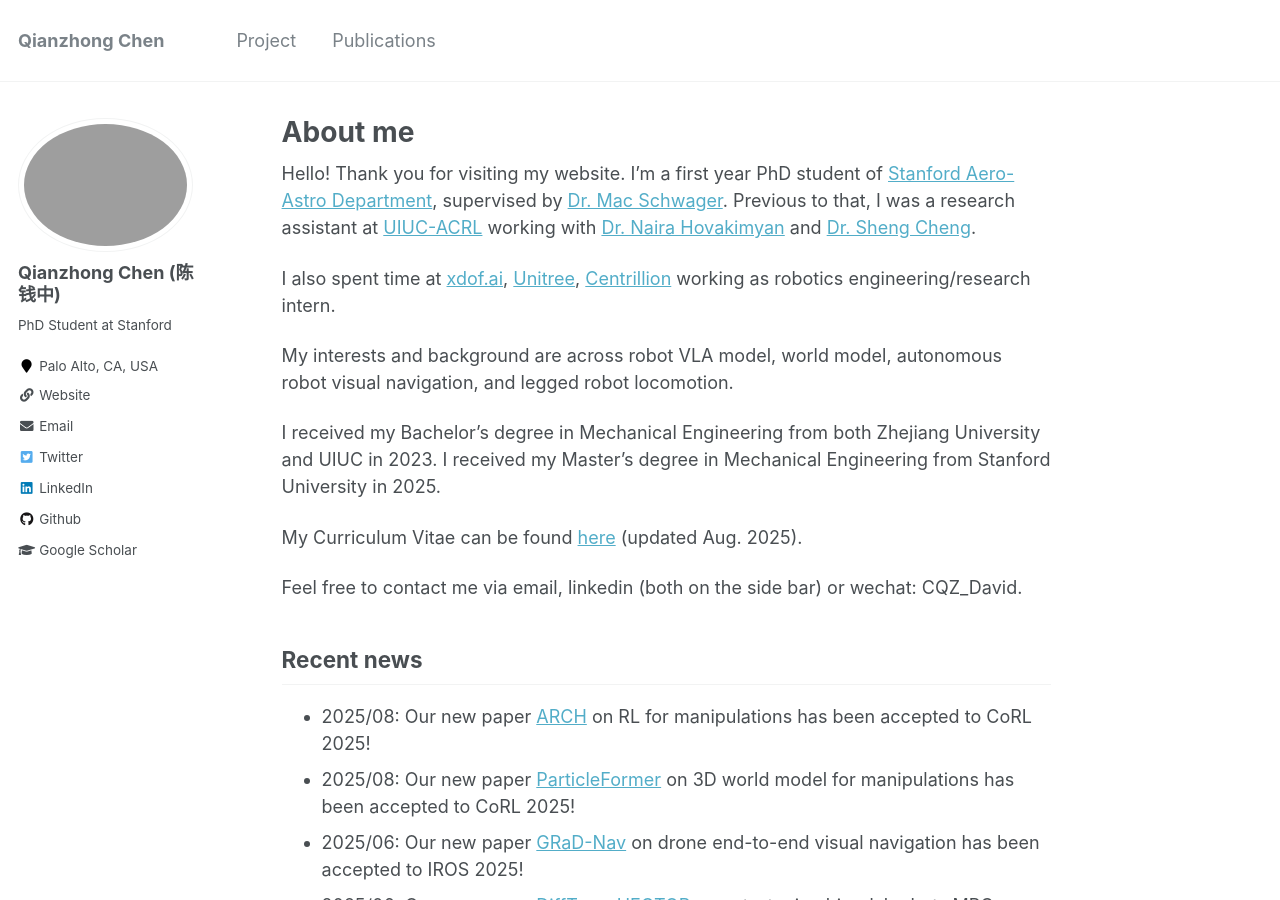
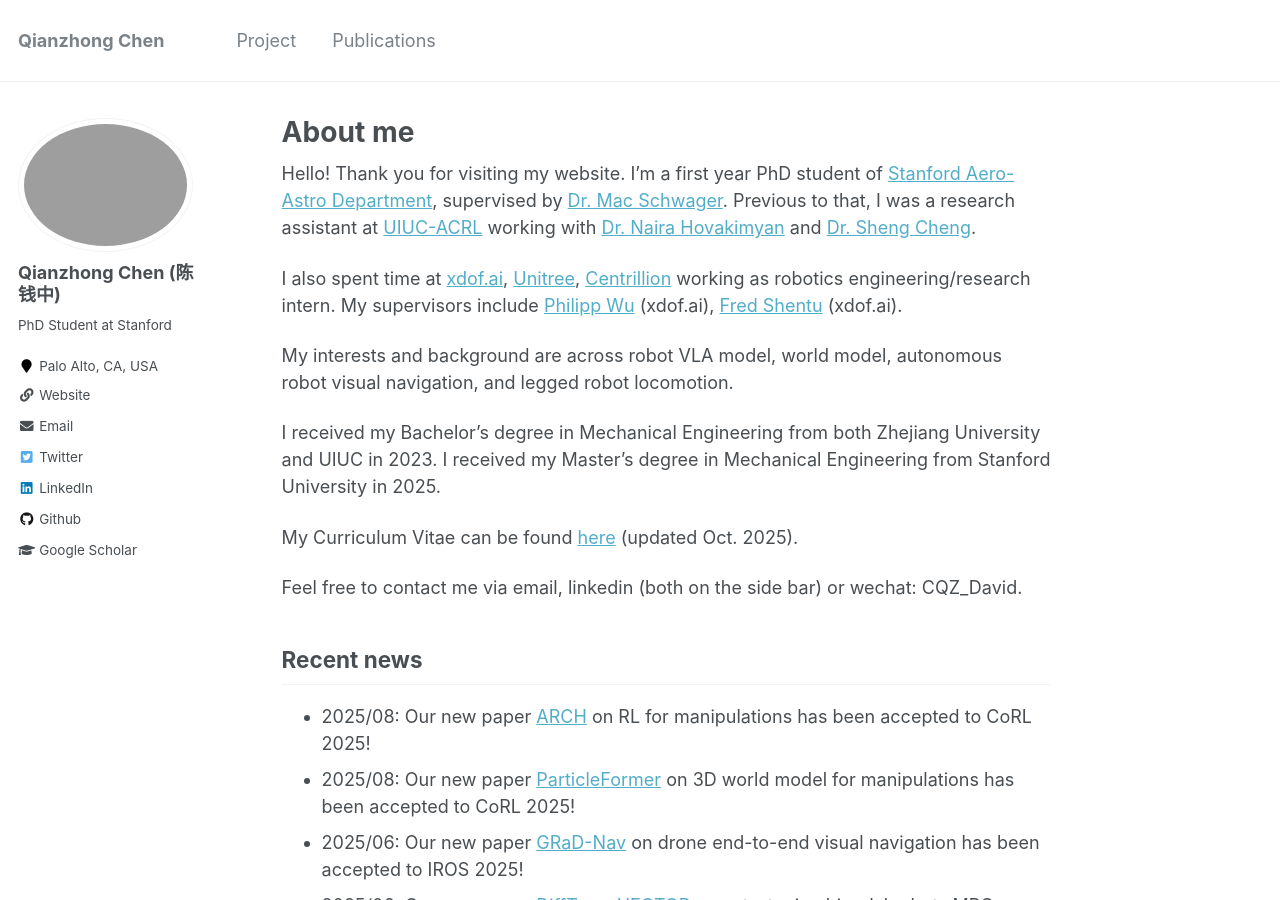
Before and after one commit to Qianzhong-Chen/Qianzhong-Chen.github.io, a Jekyll site: the page built from _pages/about.md, in a window 1280 px wide and 900 px high. Built offline with Jekyll 4.4.1, drawn with Linux system fonts in a browser that asks for light colours.

```diff
--- a/_pages/about.md
+++ b/_pages/about.md
@@ -9,13 +9,13 @@ redirect_from:
 ---
 Hello! Thank you for visiting my website. I'm a first year PhD student of [Stanford Aero-Astro Department](https://aa.stanford.edu/), supervised by [Dr. Mac Schwager](https://web.stanford.edu/~schwager/). Previous to that, I was a research assistant at [UIUC-ACRL](https://naira.mechse.illinois.edu/) working with [Dr. Naira Hovakimyan](https://mechse.illinois.edu/people/profile/nhovakim) and [Dr. Sheng Cheng](https://sheng-cheng.github.io/).
 
-I also spent time at [xdof.ai](https://www.xdof.ai/), [Unitree](https://www.unitree.com/), [Centrillion](https://www.centrilliontech.com/) working as robotics engineering/research intern.
+I also spent time at [xdof.ai](https://www.xdof.ai/), [Unitree](https://www.unitree.com/), [Centrillion](https://www.centrilliontech.com/) working as robotics engineering/research intern. My supervisors include [Philipp Wu](https://wuphilipp.github.io/) (xdof.ai), [Fred Shentu](https://fredshentu.github.io/) (xdof.ai).
 
 My interests and background are across robot VLA model, world model, autonomous robot visual navigation, and legged robot locomotion.
 
 I received my Bachelor's degree in Mechanical Engineering from both Zhejiang University and UIUC in 2023. I received my Master's degree in Mechanical Engineering from Stanford University in 2025.
 
-My Curriculum Vitae can be found [here](https://drive.google.com/file/d/1hRjFMjWGBZIVApMoVQ9LwcmV5tMa3Pal/view?usp=sharing) (updated Aug. 2025).
+My Curriculum Vitae can be found [here](https://drive.google.com/file/d/1i3HcgMSfIfz7L-88KApjTb-uXEJ-X7VS/view?usp=sharing) (updated Oct. 2025).
 
 Feel free to contact me via email, linkedin (both on the side bar) or wechat: CQZ_David.
 
```
Also changed, not shown: _pages/publications.md (+12 -0 lines), images/publications/sarm.png (added).
